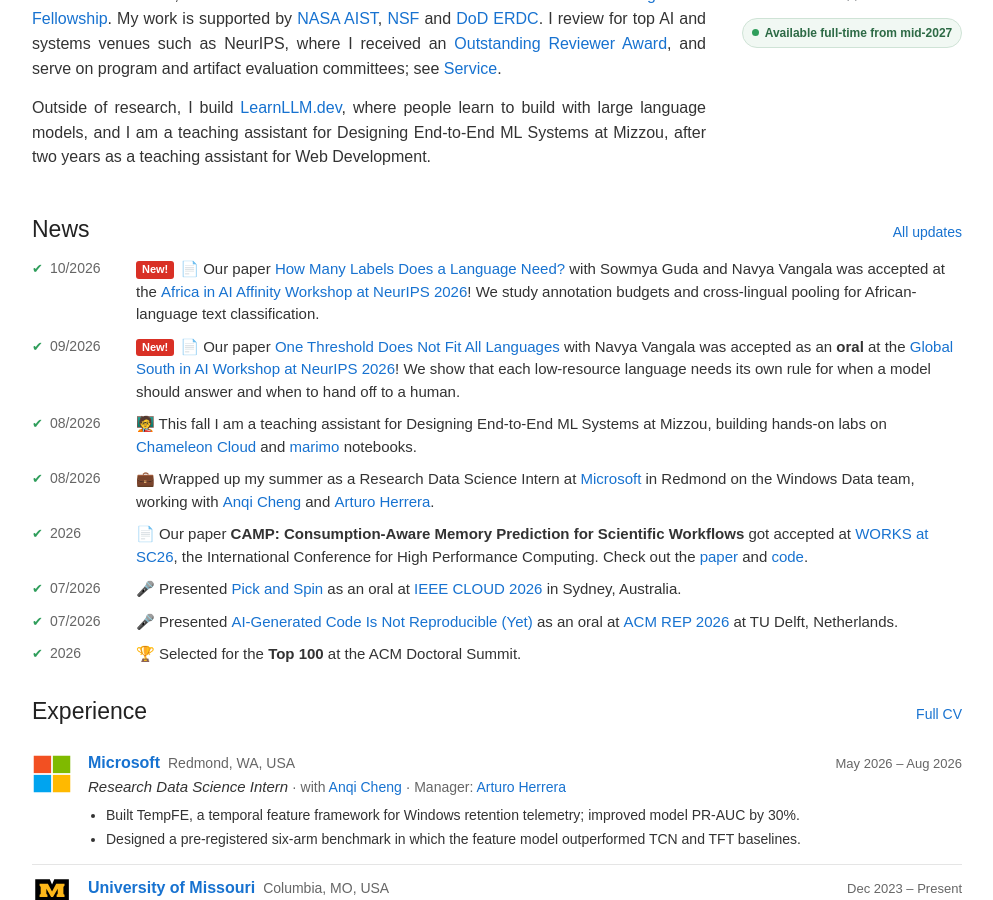
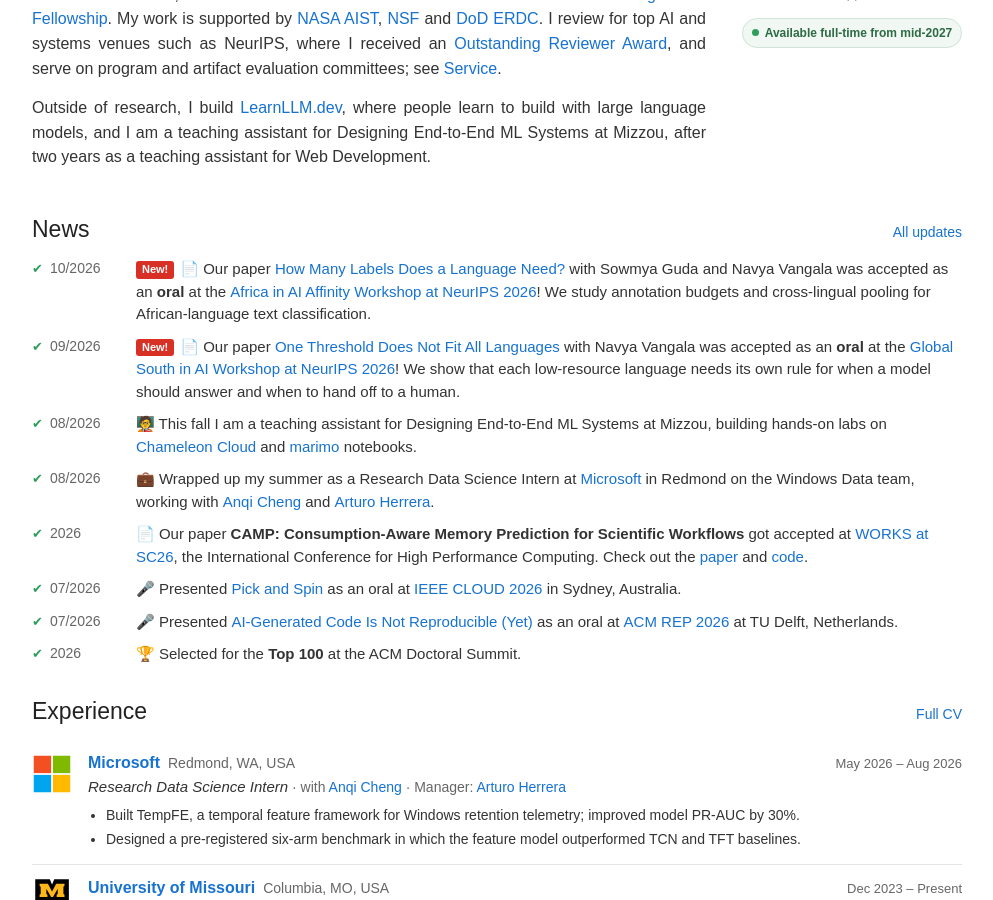
Before and after one commit to bhanuprakashvangala/bhanuprakashvangala.github.io, a Jekyll site: the page built from _pages/about.md, in a window 1280 px wide and 900 px high, scrolled down 429 px. Shown: the whole window, without its empty margins (143-1136 px from the left). Built offline with Jekyll 4.4.1, drawn with Linux system fonts in a browser that asks for light colours.

Commit message:
Mark Africa in AI paper as an oral presentation
Co-Authored-By: Claude Opus 5.5 <noreply@anthropic.com>
Claude-Session: https://claude.ai/code/session_01WTcTJfc51cvqC8H1jmXqkg

```diff
--- a/_data/cv.yml
+++ b/_data/cv.yml
@@ -263,6 +263,7 @@ publications:
   links:
   - label: arXiv
     url: https://arxiv.org/abs/2609.37882
+  kind: Oral
   image: images/publications/language-labels.png
   image_alt: MasakhaNEWS learning curves across annotation budgets
   bibtex: |-
@@ -1115,7 +1116,7 @@ skills:
 news:
 - date: 10/2026
   new: true
-  text: '📄 Our paper [How Many Labels Does a Language Need?](https://arxiv.org/abs/2609.37882) with Sowmya Guda and Navya Vangala was accepted at the [Africa in AI Affinity Workshop at NeurIPS 2026](https://africainai.mailab.io/)! We study annotation budgets and cross-lingual pooling for African-language text classification.'
+  text: '📄 Our paper [How Many Labels Does a Language Need?](https://arxiv.org/abs/2609.37882) with Sowmya Guda and Navya Vangala was accepted as an **oral** at the [Africa in AI Affinity Workshop at NeurIPS 2026](https://africainai.mailab.io/)! We study annotation budgets and cross-lingual pooling for African-language text classification.'
 - date: 09/2026
   new: true
   text: '📄 Our paper [One Threshold Does Not Fit All Languages](/files/papers/one-threshold.pdf) with Navya Vangala was accepted as an **oral** at the [Global South in AI Workshop at NeurIPS 2026](https://sites.google.com/view/globalsouthai-neurips26/home)! We show that each low-resource language needs its own rule for when a model should answer and when to hand off to a human.'
```
